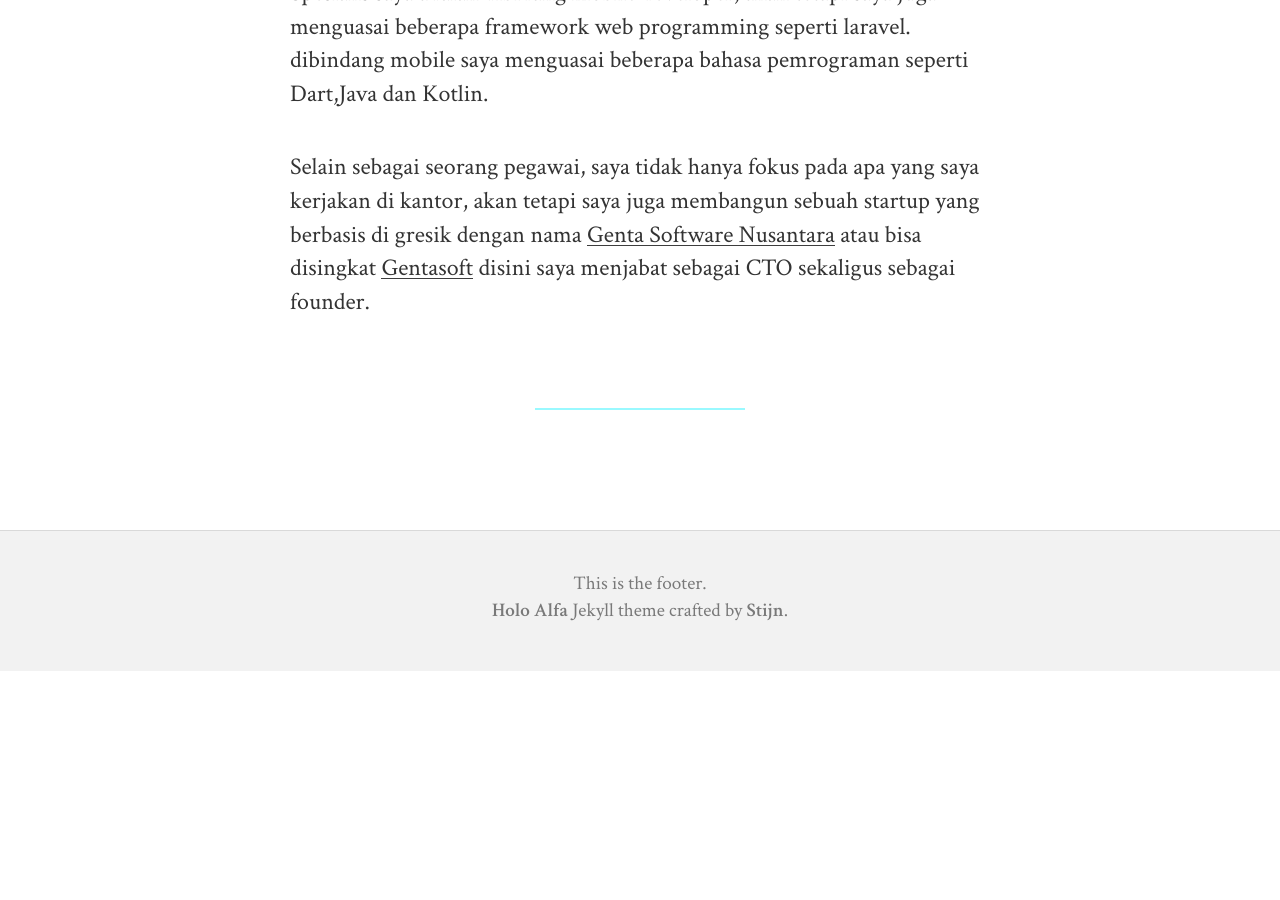
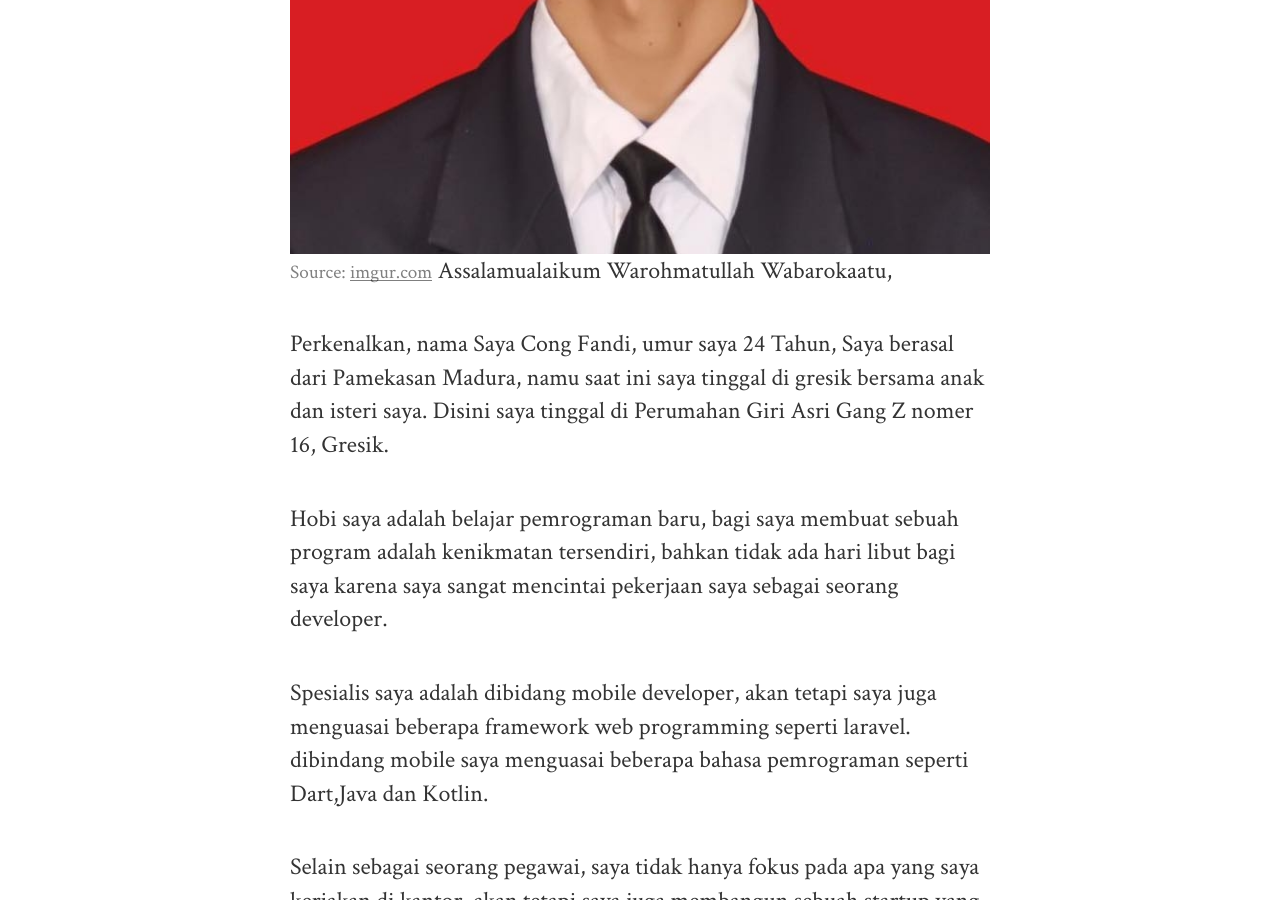
Before and after one commit to congfandi/congfandi.github.io, a Jekyll site: the page built from about.md, in a window 1280 px wide and 900 px high, scrolled down 698 px. Built offline with Jekyll 4.4.1, drawn with Linux system fonts in a browser that asks for light colours; nearby versions of some CDN libraries; before the commit the page ends 1369 px from its top, so only the background shows below that.

Commit message:
add gambar cong:

```diff
--- a/about.md
+++ b/about.md
@@ -2,7 +2,7 @@
 layout: page
 title: About
 ---
-
+![Forest]({{ site.baseurl }}/img/congfandi.jpg) <small>Source: [imgur.com](http://imgur.com/KTfsVZL)</small>
 Assalamualaikum Warohmatullah Wabarokaatu,
 
 Perkenalkan, nama Saya Cong Fandi, umur saya 24 Tahun, Saya berasal dari Pamekasan Madura, namu saat ini saya tinggal di gresik bersama anak dan isteri saya. Disini saya tinggal di Perumahan Giri Asri Gang Z nomer 16, Gresik.
```
Also changed, not shown: _posts/2019-03-26-membuat-aplikasi-foodbank-part-1.md (added), _posts/2019-03-26-membuat-aplikasi-footbank-part-1.md (deleted), img/congfandi.jpg (added), 3 other files.
